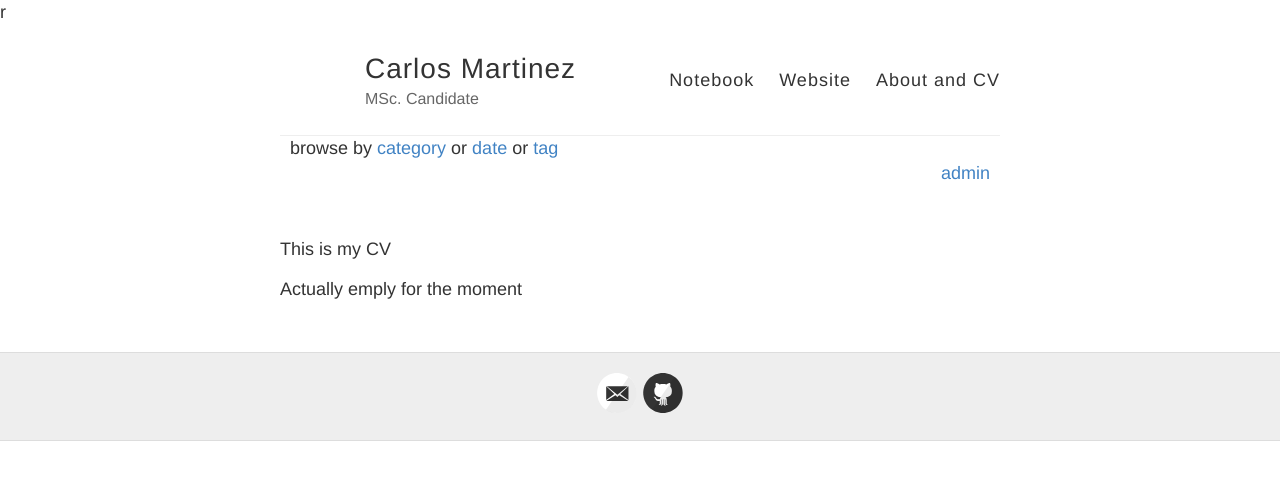
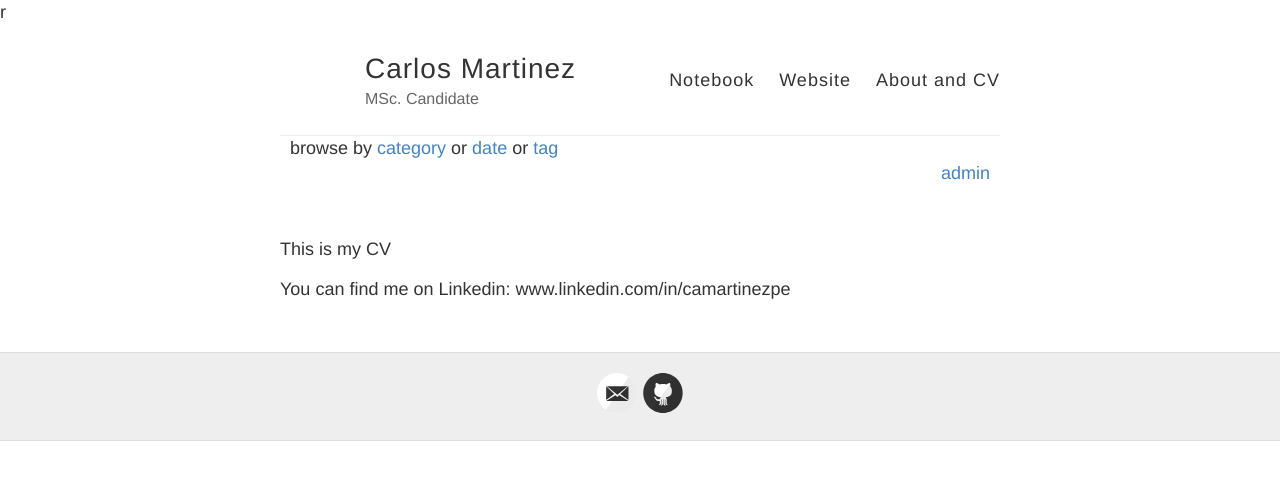
Before and after one commit to CarlosMartinezPenate/CarlosNotebook, a Jekyll site: the page built from about.md, in a window 1280 px wide. Shown: the top 480 px of the page. Built offline with Jekyll 4.4.1, drawn with Linux system fonts in a browser that asks for light colours; our own code applies the rules of GitHub Pages for plain Markdown files.

Commit message:
Update about.md

```diff
--- a/about.md
+++ b/about.md
@@ -1,3 +1,3 @@
 This is my CV
 
-Actually emply for the moment
+You can find me on Linkedin: www.linkedin.com/in/camartinezpe
```
